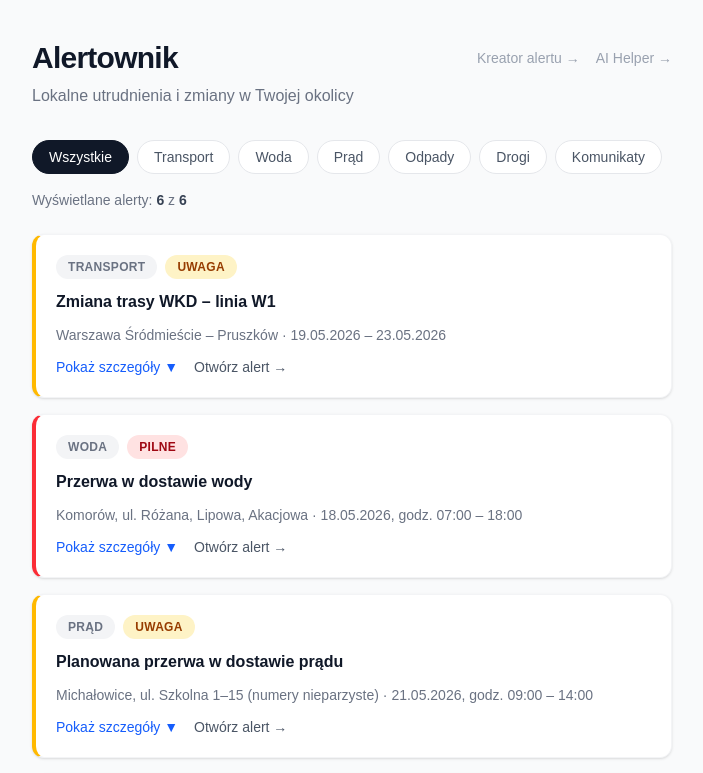
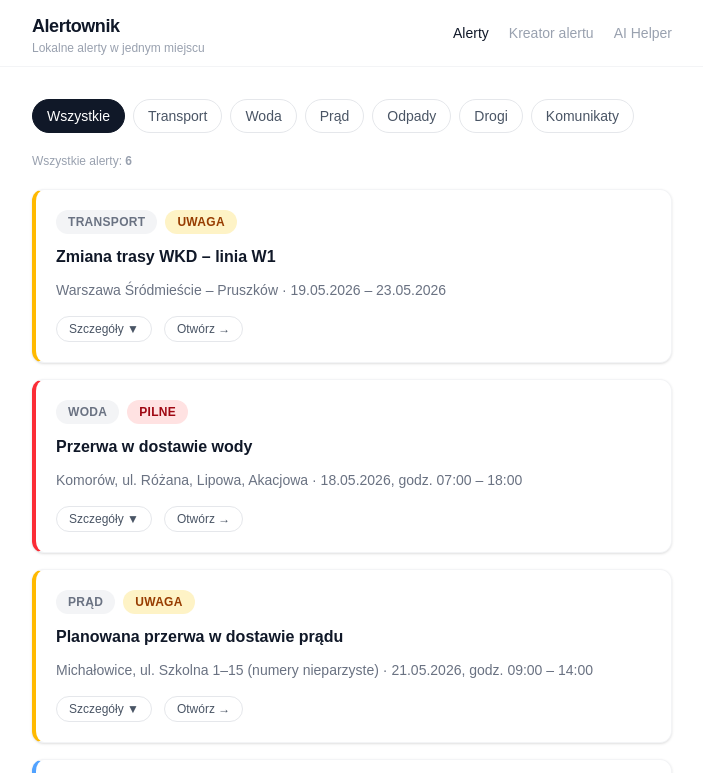
Before and after one commit to ad0wski/alertownik-mvp, a Next.js app: page / in a window 1280 px wide. Shown: the top 773 px of the page, without its empty margins (288-991 px from the left). Built offline with nearby package versions, Linux system fonts and the light colour scheme.

Commit message:
Checkpoint UI navigation polish

```diff
--- a/src/app/ai-helper/page.tsx
+++ b/src/app/ai-helper/page.tsx
@@ -1,7 +1,6 @@
 "use client";
 
 import { useState } from "react";
-import Link from "next/link";
 import type { AlertCategory } from "@/types/alert";
 
 const categoryOptions: { value: AlertCategory | ""; label: string }[] = [
@@ -105,25 +104,16 @@ export default function AiHelperPage() {
   }
 
   return (
-    <main className="min-h-screen bg-gray-50">
-      <div className="max-w-2xl mx-auto px-4 py-10">
-        <Link
-          href="/"
-          className="inline-block text-sm font-medium text-gray-500 hover:text-gray-800 transition-colors mb-6"
-        >
-          ← Wróć do listy alertów
-        </Link>
-
-        <header className="mb-8">
-          <h1 className="text-2xl font-bold text-gray-900 tracking-tight">
-            AI Helper
-          </h1>
-          <p className="mt-2 text-sm text-gray-500 leading-relaxed">
-            To robocze narzędzie pomaga przygotować prompt do AI. Na razie nie
-            łączy się z żadnym API — generuje tekst, który można wkleić do
-            ChatGPT albo Claude.
-          </p>
-        </header>
+    <main className="max-w-2xl mx-auto w-full px-4 py-8">
+      <div className="mb-8">
+        <h1 className="text-2xl font-bold text-gray-900 tracking-tight">
+          AI Helper
+        </h1>
+        <p className="mt-2 text-sm text-gray-500 leading-relaxed">
+          Robocze narzędzie do przygotowania promptu dla AI. Nie łączy się z
+          żadnym API — generuje tekst do wklejenia w ChatGPT lub Claude.
+        </p>
+      </div>
 
         {/* Form */}
         <div className="bg-white rounded-xl shadow-sm border border-gray-100 p-6 flex flex-col gap-5 mb-8">
@@ -231,7 +221,6 @@ export default function AiHelperPage() {
             {prompt}
           </pre>
         </section>
-      </div>
     </main>
   );
 }
--- a/src/app/layout.tsx
+++ b/src/app/layout.tsx
@@ -1,6 +1,7 @@
 import type { Metadata } from "next";
 import { Geist, Geist_Mono } from "next/font/google";
 import "./globals.css";
+import { AppHeader } from "@/components/AppHeader";
 
 const geistSans = Geist({
   variable: "--font-geist-sans",
@@ -14,7 +15,7 @@ const geistMono = Geist_Mono({
 
 export const metadata: Metadata = {
   title: "Alertownik",
-  description: "Lokalne utrudnienia i zmiany w Twojej okolicy",
+  description: "Lokalne alerty w jednym miejscu",
 };
 
 export default function RootLayout({
@@ -24,10 +25,13 @@ export default function RootLayout({
 }>) {
   return (
     <html
-      lang="en"
+      lang="pl"
       className={`${geistSans.variable} ${geistMono.variable} h-full antialiased`}
     >
-      <body className="min-h-full flex flex-col">{children}</body>
+      <body className="min-h-full flex flex-col bg-gray-50">
+        <AppHeader />
+        <div className="flex-1 flex flex-col">{children}</div>
+      </body>
     </html>
   );
 }
--- a/src/app/page.tsx
+++ b/src/app/page.tsx
@@ -1,37 +1,9 @@
-import Link from "next/link";
 import { AlertList } from "@/components/AlertList";
 
 export default function Home() {
   return (
-    <main className="min-h-screen bg-gray-50">
-      <div className="max-w-2xl mx-auto px-4 py-10">
-        <header className="mb-8">
-          <div className="flex items-center justify-between">
-            <h1 className="text-3xl font-bold text-gray-900 tracking-tight">
-              Alertownik
-            </h1>
-            <div className="flex items-center gap-4">
-              <Link
-                href="/builder"
-                className="text-sm text-gray-400 hover:text-gray-600 transition-colors"
-              >
-                Kreator alertu →
-              </Link>
-              <Link
-                href="/ai-helper"
-                className="text-sm text-gray-400 hover:text-gray-600 transition-colors"
-              >
-                AI Helper →
-              </Link>
-            </div>
-          </div>
-          <p className="mt-2 text-gray-500 text-base">
-            Lokalne utrudnienia i zmiany w Twojej okolicy
-          </p>
-        </header>
-
-        <AlertList />
-      </div>
+    <main className="max-w-2xl mx-auto w-full px-4 py-8">
+      <AlertList />
     </main>
   );
 }
--- a/src/components/AlertCard.tsx
+++ b/src/components/AlertCard.tsx
@@ -91,24 +91,24 @@ export function AlertCard({ alert, isPreview }: { alert: Alert; isPreview?: bool
       </p>
 
       {/* Actions row */}
-      <div className="flex flex-wrap items-center gap-4">
+      <div className="flex flex-wrap items-center gap-3 pt-1">
         <button
           onClick={() => setExpanded((prev) => !prev)}
           aria-expanded={expanded}
-          className="text-sm font-medium text-blue-600 hover:text-blue-800 transition-colors"
+          className="rounded-full border border-gray-200 px-3 py-1 text-xs font-medium text-gray-600 hover:border-gray-400 hover:text-gray-900 transition-colors"
         >
-          {expanded ? "Ukryj szczegóły ▲" : "Pokaż szczegóły ▼"}
+          {expanded ? "Ukryj szczegóły ▲" : "Szczegóły ▼"}
         </button>
         {isPreview ? (
-          <span className="text-xs text-gray-400">
-            Podgląd roboczy — ten alert nie ma jeszcze własnej strony.
+          <span className="text-xs text-gray-400 italic">
+            Podgląd roboczy — alert nie ma jeszcze własnej strony.
           </span>
         ) : (
           <Link
             href={`/alerts/${alert.slug}`}
-            className="text-sm font-medium text-gray-600 hover:text-gray-900 transition-colors"
+            className="rounded-full border border-gray-200 px-3 py-1 text-xs font-medium text-gray-600 hover:border-gray-400 hover:text-gray-900 transition-colors"
           >
-            Otwórz alert →
+            Otwórz →
           </Link>
         )}
       </div>
@@ -116,8 +116,8 @@ export function AlertCard({ alert, isPreview }: { alert: Alert; isPreview?: bool
       {/* Expanded details */}
       {expanded && (
         <dl className="border-t border-gray-100 pt-3 flex flex-col divide-y divide-gray-100">
-          <div className="flex flex-col sm:flex-row py-2.5 gap-1 sm:gap-4">
-            <dt className="text-xs font-semibold uppercase tracking-wide text-gray-500 sm:w-36 shrink-0">
+          <div className="flex flex-col sm:flex-row py-3 gap-1 sm:gap-4">
+            <dt className="text-xs font-semibold uppercase tracking-wide text-gray-400 sm:w-32 shrink-0">
               Kiedy
             </dt>
             <dd className="text-sm text-gray-800">
@@ -125,32 +125,32 @@ export function AlertCard({ alert, isPreview }: { alert: Alert; isPreview?: bool
             </dd>
           </div>
 
-          <div className="flex flex-col sm:flex-row py-2.5 gap-1 sm:gap-4">
-            <dt className="text-xs font-semibold uppercase tracking-wide text-gray-500 sm:w-36 shrink-0">
+          <div className="flex flex-col sm:flex-row py-3 gap-1 sm:gap-4">
+            <dt className="text-xs font-semibold uppercase tracking-wide text-gray-400 sm:w-32 shrink-0">
               Gdzie
             </dt>
             <dd className="text-sm text-gray-800">{alert.place}</dd>
           </div>
 
-          <div className="flex flex-col sm:flex-row py-2.5 gap-1 sm:gap-4">
-            <dt className="text-xs font-semibold uppercase tracking-wide text-gray-500 sm:w-36 shrink-0">
+          <div className="flex flex-col sm:flex-row py-3 gap-1 sm:gap-4">
+            <dt className="text-xs font-semibold uppercase tracking-wide text-gray-400 sm:w-32 shrink-0">
               Co się zmienia
             </dt>
-            <dd className="text-sm text-gray-800">{alert.change}</dd>
+            <dd className="text-sm text-gray-800 leading-relaxed">{alert.change}</dd>
           </div>
 
-          <div className="flex flex-col sm:flex-row py-2.5 gap-1 sm:gap-4">
-            <dt className="text-xs font-semibold uppercase tracking-wide text-gray-500 sm:w-36 shrink-0">
+          <div className="flex flex-col sm:flex-row py-3 gap-1 sm:gap-4">
+            <dt className="text-xs font-semibold uppercase tracking-wide text-gray-400 sm:w-32 shrink-0">
               Co zrobić
             </dt>
-            <dd className="text-sm text-gray-800">{alert.action}</dd>
+            <dd className="text-sm text-gray-800 leading-relaxed">{alert.action}</dd>
           </div>
 
-          <div className="flex flex-col sm:flex-row py-2.5 gap-1 sm:gap-4">
-            <dt className="text-xs font-semibold uppercase tracking-wide text-gray-500 sm:w-36 shrink-0">
+          <div className="flex flex-col sm:flex-row py-3 gap-1 sm:gap-4">
+            <dt className="text-xs font-semibold uppercase tracking-wide text-gray-400 sm:w-32 shrink-0">
               Źródło
             </dt>
-            <dd className="text-sm text-gray-800 flex flex-wrap items-center gap-3">
+            <dd className="text-sm text-gray-700 flex flex-wrap items-center gap-3">
               <span>{alert.sourceName}</span>
               {isRealLink ? (
                 <a
--- a/src/components/AlertList.tsx
+++ b/src/components/AlertList.tsx
@@ -42,14 +42,14 @@ export function AlertList() {
   return (
     <>
       {/* Category filters */}
-      <div className="flex flex-wrap gap-2 mb-4">
+      <div className="flex flex-wrap gap-2 mb-5">
         {categoryFilters.map((filter) => {
           const isActive = filter.value === selected;
           return (
             <button
               key={filter.value}
               onClick={() => setSelected(filter.value)}
-              className={`px-4 py-1.5 rounded-full text-sm font-medium border transition-colors ${
+              className={`px-3.5 py-1.5 rounded-full text-sm font-medium border transition-colors ${
                 isActive
                   ? "bg-gray-900 text-white border-gray-900"
                   : "bg-white text-gray-600 border-gray-200 hover:border-gray-400 hover:text-gray-900"
@@ -62,16 +62,18 @@ export function AlertList() {
       </div>
 
       {/* Counter */}
-      <p className="text-sm text-gray-500 mb-6">
-        Wyświetlane alerty:{" "}
-        <span className="font-semibold text-gray-700">{filtered.length}</span> z{" "}
-        <span className="font-semibold text-gray-700">{allAlerts.length}</span>
+      <p className="text-xs text-gray-400 mb-5">
+        {filtered.length === allAlerts.length ? (
+          <>Wszystkie alerty: <span className="font-semibold">{allAlerts.length}</span></>
+        ) : (
+          <>Wyświetlane: <span className="font-semibold text-gray-600">{filtered.length}</span> z {allAlerts.length}</>
+        )}
       </p>
 
       {/* Alert cards */}
       <section className="flex flex-col gap-4">
         {filtered.length === 0 ? (
-          <div className="text-center py-12">
+          <div className="text-center py-14">
             <p className="text-sm font-medium text-gray-500">
               Brak alertów w tej kategorii.
             </p>
--- /dev/null
+++ b/src/components/AppHeader.tsx
@@ -0,0 +1,57 @@
+"use client";
+
+import Link from "next/link";
+import { usePathname } from "next/navigation";
+
+const navLinks = [
+  { href: "/", label: "Alerty" },
+  { href: "/builder", label: "Kreator alertu" },
+  { href: "/ai-helper", label: "AI Helper" },
+];
+
+export function AppHeader() {
+  const pathname = usePathname();
+
+  function isActive(href: string): boolean {
+    if (href === "/") return pathname === "/" || pathname.startsWith("/alerts");
+    return pathname === href;
+  }
+
+  return (
+    <header className="bg-white border-b border-gray-100 sticky top-0 z-10">
+      <div className="max-w-2xl mx-auto px-4 py-3">
+        <div className="flex items-center justify-between gap-4">
+          <div className="shrink-0">
+            <Link
+              href="/"
+              className="text-lg font-bold text-gray-900 tracking-tight hover:text-gray-700 transition-colors"
+            >
+              Alertownik
+            </Link>
+            <p className="text-xs text-gray-400 leading-none mt-0.5">
+              Lokalne alerty w jednym miejscu
+            </p>
+          </div>
+          <nav
+            className="flex flex-wrap items-center justify-end gap-x-5 gap-y-1"
+            aria-label="Nawigacja"
+          >
+            {navLinks.map((link) => (
+              <Link
+                key={link.href}
+                href={link.href}
+                className={`text-sm font-medium transition-colors ${
+                  isActive(link.href)
+                    ? "text-gray-900"
+                    : "text-gray-400 hover:text-gray-700"
+                }`}
+              >
+                {link.label}
+              </Link>
+            ))}
+          </nav>
+        </div>
+      </div>
+    </header>
+  );
+}
```
Also changed, not shown: src/app/builder/page.tsx (+5 -16 lines), src/components/AlertDetailClient.tsx (+12 -8 lines).
